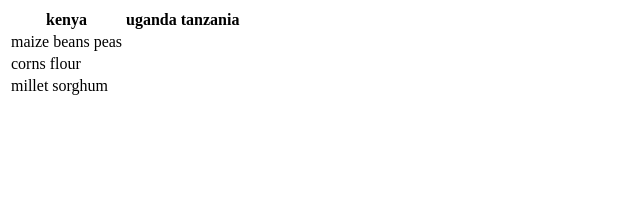
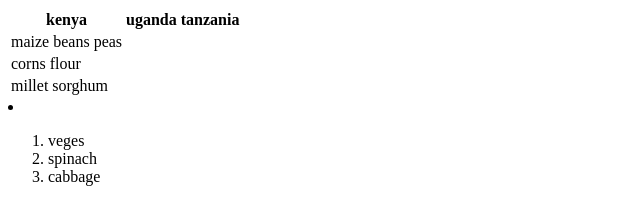
Before and after one commit to Bildad-IT/html-tables, a plain HTML site: page index.html in a window 1280 px wide. Shown: the whole page, without its empty margins (0-640 px from the left). Drawn offline with Linux system fonts and the light colour scheme.

Commit message:
added a list of vegetables to the html file

```diff
--- a/index.html
+++ b/index.html
@@ -35,6 +35,13 @@
         </td>
     </tr>
     </table>
+    <li>
+        <ol>
+            <li>veges</li>
+            <li>spinach</li>
+            <li>cabbage</li>
+        </ol>
+    </li>
 
 </body>
 </html>
```
Also changed, not shown: styles.css (added).
